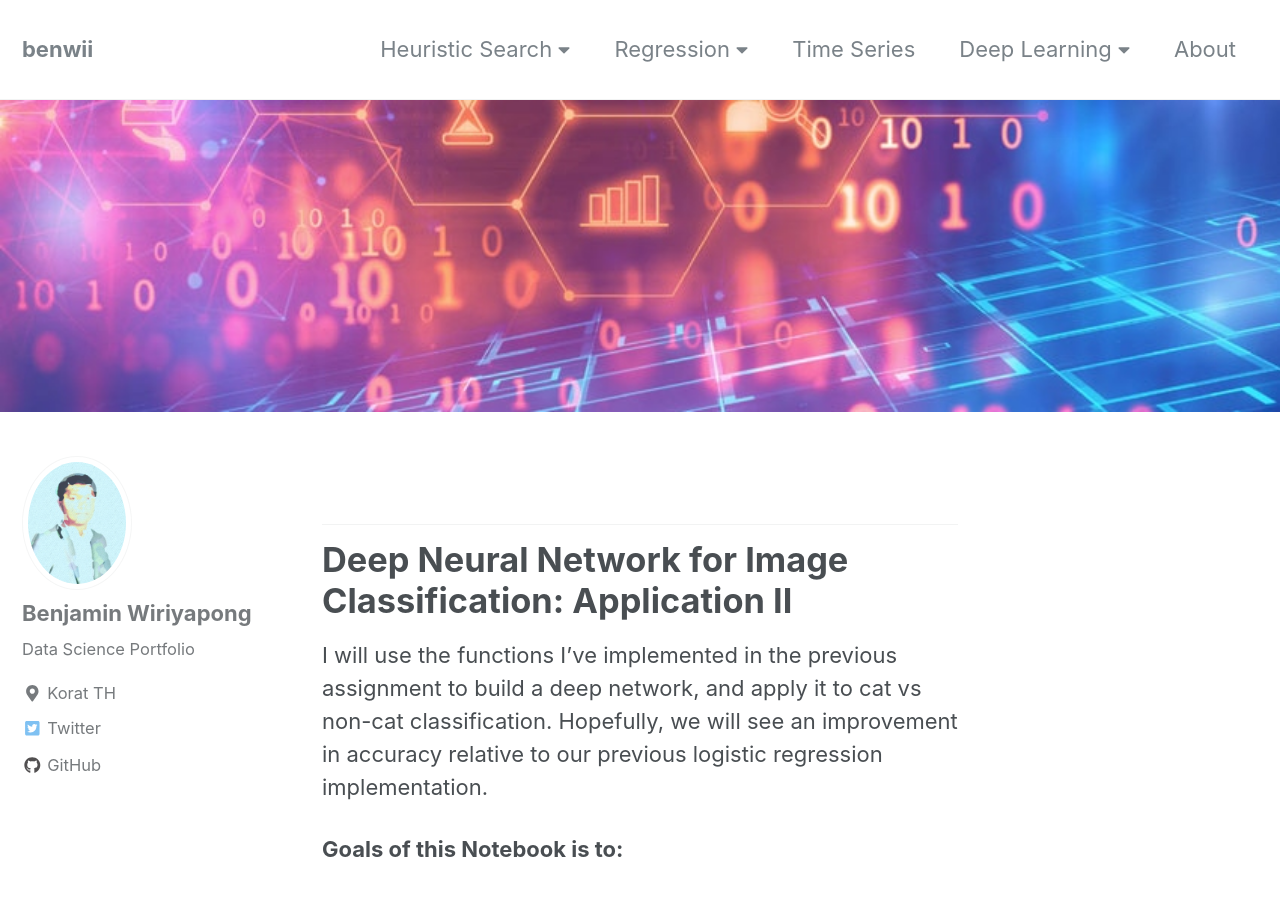
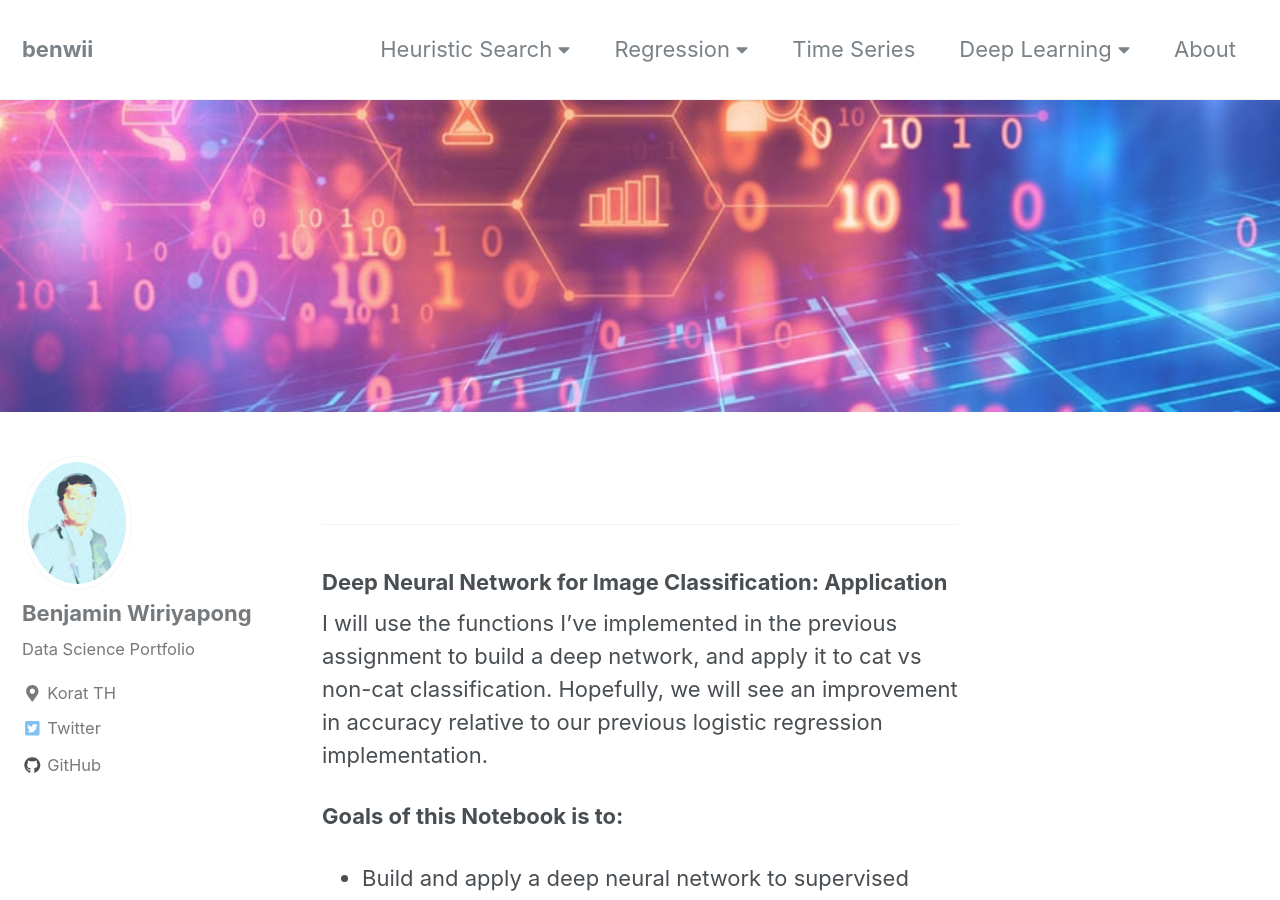
Before and after one commit to benjaminsw/benjaminsw.github.io, a Jekyll site: the page built from _pages/nn/Deep-Neural-Network-Application.md, in a window 1280 px wide and 900 px high. Built offline with Jekyll 4.4.1, drawn with Linux system fonts in a browser that asks for light colours; nearby versions of some CDN libraries; formulas are drawn with MathJax 3; some of the changed text lies outside the part shown.

Commit message:
adjusted title

````diff
--- a/_pages/nn/Deep-Neural-Network-Application.md
+++ b/_pages/nn/Deep-Neural-Network-Application.md
@@ -5,7 +5,7 @@ header:
 ---
 <h2 id="top"></h2>
 
-# Deep Neural Network for Image Classification: Application II
+### Deep Neural Network for Image Classification: Application
 
 
 I will use the functions I've implemented in the previous assignment to build a deep network, and apply it to cat vs non-cat classification. Hopefully, we will see an improvement in accuracy relative to our previous logistic regression implementation.
@@ -15,7 +15,7 @@ I will use the functions I've implemented in the previous assignment to build a
 
 Let's get started!
 
-## 1 - Packages
+### 1 - Packages
 
 Let's first import all the packages that I need during this assignment.
 - [numpy](https://www.numpy.org/) is the fundamental package for scientific computing with Python.
@@ -47,7 +47,7 @@ plt.rcParams['image.cmap'] = 'gray'
 np.random.seed(1)
 ```
 
-## 2 - Dataset
+### 2 - Dataset
 
 I will use the same "Cat vs non-Cat" dataset as in "Logistic Regression as a Neural Network" (Assignment 2). The model I had built had 70% test accuracy on classifying cats vs non-cats images. Hopefully, my new model will perform a better!
 
@@ -132,7 +132,7 @@ print ("test_x's shape: " + str(test_x.shape))
 
 $12,288$ equals $64 \times 64 \times 3$ which is the size of one reshaped image vector.
 
-## 3 - Architecture of our model
+### 3 - Architecture of our model
 
 Now that we are familiar with the dataset, it is time to build a deep neural network to distinguish cat images from non-cat images.
 
@@ -345,16 +345,6 @@ predictions_train = predict(train_x, train_y, parameters)
 
     Accuracy: 1.0
 
-
-**Expected Output**:
-<table>
-    <tr>
-        <td> **Accuracy**</td>
-        <td> 1.0 </td>
-    </tr>
-</table>
-
-
 ```python
 predictions_test = predict(test_x, test_y, parameters)
 ```
@@ -362,20 +352,11 @@ predictions_test = predict(test_x, test_y, parameters)
     Accuracy: 0.72
 
 
-**Expected Output**:
-
-<table>
-    <tr>
-        <td> **Accuracy**</td>
-        <td> 0.72 </td>
-    </tr>
-</table>
-
 **Note**: Notice that running the model on fewer iterations (say 1500) gives better accuracy on the test set. This is called "early stopping" and I will talk about it later. Early stopping is a way to prevent overfitting.
 
 Yay! It seems that our 2-layer neural network has better performance (72%) than the logistic regression implementation (70%, assignment week 2). Let's see if we can do even better with an $L$-layer model.
 
-## 5 - L-layer Neural Network
+### 5 - L-layer Neural Network
 
 Now let's use the helper functions I have implemented previously to build an $L$-layer neural network with the following structure: *[LINEAR -> RELU]$\times$(L-1) -> LINEAR -> SIGMOID*. The functions I need and their inputs are:
 ```python
@@ -524,22 +505,13 @@ pred_test = predict(test_x, test_y, parameters)
     Accuracy: 0.8
 
 
-**Expected Output**:
-
-<table>
-    <tr>
-        <td> **Test Accuracy**</td>
-        <td> 0.8 </td>
-    </tr>
-</table>
-
 Yay! It seems that our 4-layer neural network has better performance (80%) than your 2-layer neural network (72%) on the same test set.
 
 This is good performance for this task. Nice job!
 
 Though in the next few notebook on "Improving deep neural networks" I will show how to obtain even higher accuracy by systematically searching for better hyperparameters (learning_rate, layers_dims, num_iterations, and others you'll also learn in the next course).
 
-##  6) Results Analysis
+###  6) Results Analysis
 
 First, let's take a look at some images the L-layer model labeled incorrectly. This will show a few mislabeled images.
 
@@ -560,7 +532,7 @@ print_mislabeled_images(classes, test_x, test_y, pred_test)
 - Brightness of the picture
 - Scale variation (cat is very large or small in image)
 
-## 7) Test with new image  ##
+### 7) Test with new image  ##
 
 We can use our own image and see the output of our model. To do that:
 1. Add your image to this Jupyter Notebook's directory, in the "images" folder
````
Also changed, not shown: other parts of _pages/nn/Deep-Neural-Network-Application.md (+4 -1 lines).
